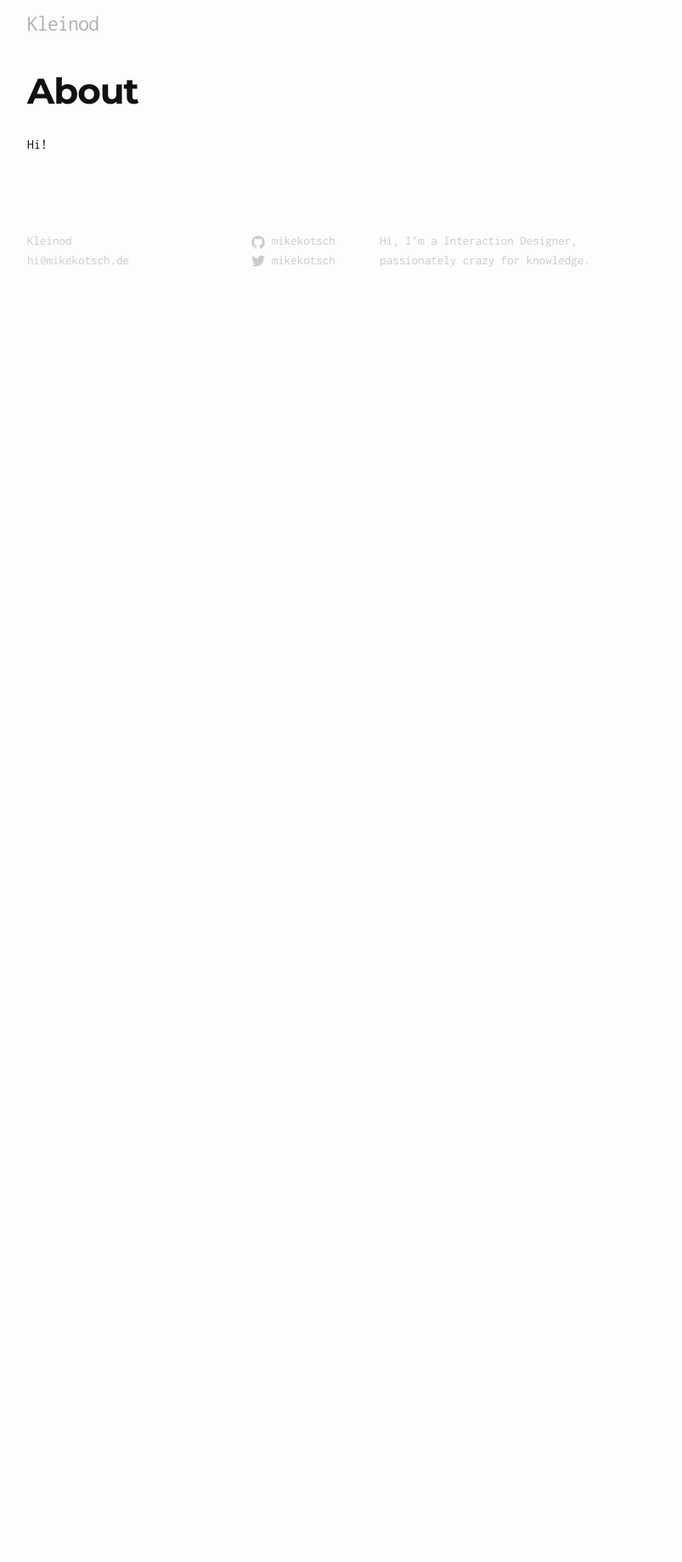
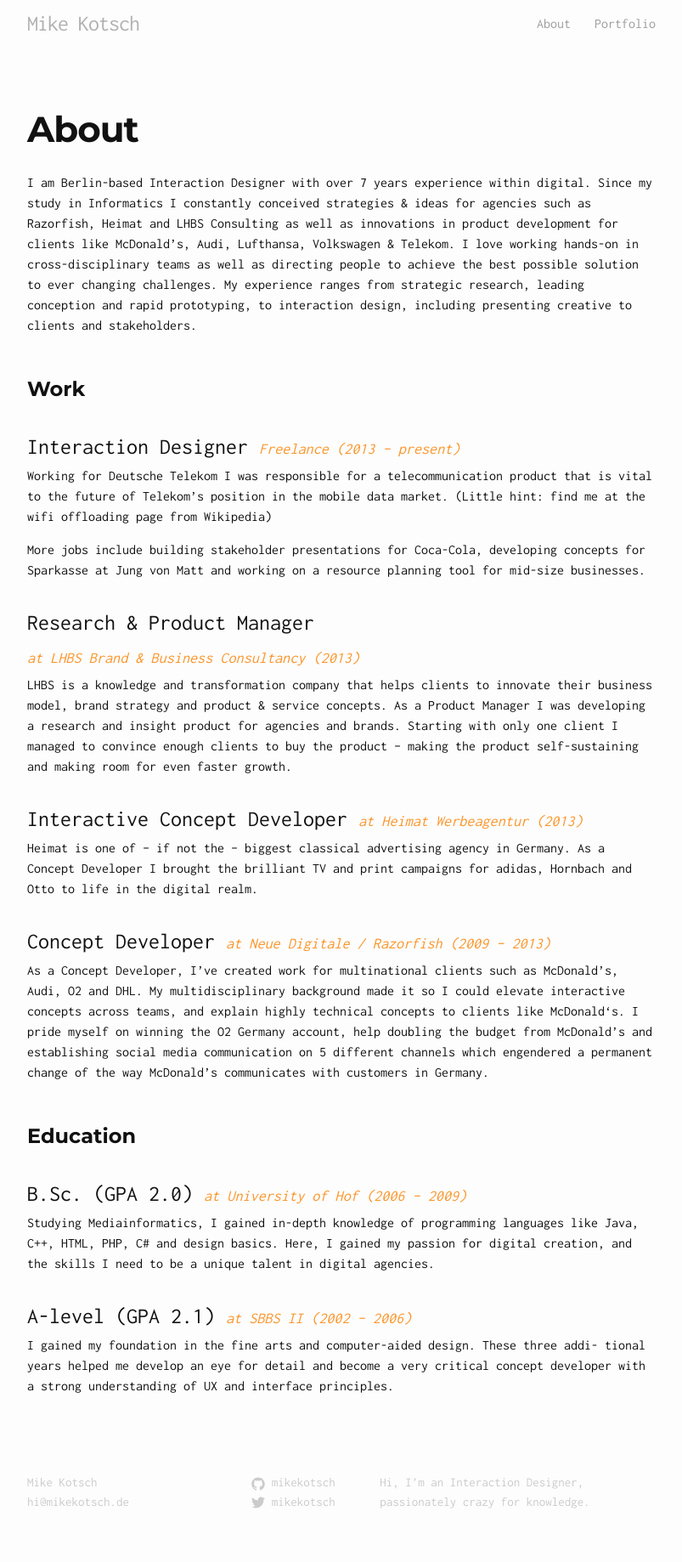
Before and after one commit to mikekotsch/mikekotsch.github.io, a Jekyll site: the page built from about.md, in a window 1280 px wide. Shown: the whole page at 85% size, without its empty margins (238-1041 px from the left). Built offline with Jekyll 4.4.1, drawn with Linux system fonts in a browser that asks for light colours; before the commit the page ends 900 px from its top, so only the background shows below that.

Commit message:
About and Portfolio

```diff
--- a/_config.yml
+++ b/_config.yml
@@ -1,8 +1,8 @@
 # Site settings
-title: Kleinod
+title: Mike Kotsch
 email: hi@mikekotsch.de
 description: > # this means to ignore newlines until "baseurl:"
-  Hi, I’m a Interaction Designer, passionately crazy for knowledge.
+  Hi, I’m an Interaction Designer, passionately crazy for knowledge.
 baseurl: "" # the subpath of your site, e.g. /blog/
 url: “mikekotsch.de” # the base hostname & protocol for your site
 twitter_username: mikekotsch
--- a/_includes/header.html
+++ b/_includes/header.html
@@ -16,7 +16,7 @@
       <div class="trigger">
         {% for page in site.pages %}
           {% if page.title %}
-          <!-- <a class="page-link" href="{{ page.url | prepend: site.baseurl }}">{{ page.title }}</a> -->
+          <a class="page-link" href="{{ page.url | prepend: site.baseurl }}">{{ page.title }}</a>
           {% endif %}
         {% endfor %}
       </div>
--- a/_posts/2014-11-25-sketch-plugins.markdown
+++ b/_posts/2014-11-25-sketch-plugins.markdown
@@ -4,7 +4,7 @@ title:  Sketch plugins
 date:   2014-11-25 11:36:51
 categories: sketch resources plugin
 ---
-For months now I’m stoked by the opportunities that [Sketch][sketch] offers to people like me. With that, I mean people that want to translate ideas into tangible outcomes rather quickly, which never worked out for me using Photoshop or other tools. Since Sketch is so open, fantastic plugins pop up on a regular basis. Here are the best add ons that crossed my way so far:
+For months now I’m stoked about the opportunities that [Sketch][sketch] offers to people like me. With that, I mean people that want to translate ideas into tangible outcomes rather quickly, which never worked out for me using Photoshop or other tools. Since Sketch is so open, fantastic plugins pop up on a regular basis. Here are the best add ons that crossed my way so far:
 
 + [Sketch Notebook][sketch-notebook] *(Turn your Sketch dartboards into describable wireframes with ease)*
 + [Sketch Commands][sketch-commands] *(Handles everything around exporting of your Sketch files perfectly)*
--- a/_sass/_base.scss
+++ b/_sass/_base.scss
@@ -37,9 +37,30 @@ ul, ol, dl, figure,
 
 h1 {
   font-family: $headline-font;
+  margin: 45px 0 0 0;
 }
 
+h3 {
+    margin-top: 30px;
+    margin-bottom: 3px;
+}
 
+h3 em {
+  font-size: .7em;
+  color: $brand-color;
+  white-space: nowrap;
+  margin-top: 0px;
+  margin-bottom: 5px;
+}
+
+hr {
+  margin: 5em 0;
+  border-color: $grey-color-light;
+  height: 1px;
+  border-width: 0;
+  color: $grey-color-light;
+  background-color: $grey-color-light;
+}
 
 /**
  * Images
@@ -49,6 +70,25 @@ img {
     vertical-align: middle;
 }
 
+.fifty {
+    max-width: 45%;
+    padding-right: 15px;
+    float: left;
+}
+
+.clear {
+  clear: both;
+}
+
+.next {
+  text-align: center;
+  font-size: 5em;
+}
+
+.next a {
+  color: $grey-color-light !important;
+  text-decoration: none !important;
+}
 
 
 /**
--- a/_sass/_layout.scss
+++ b/_sass/_layout.scss
@@ -6,11 +6,11 @@
     //border-bottom: 1px solid $grey-color-light;
     min-height: 56px;
 
+    opacity: 0.4;
+    filter: alpha(opacity=40);
+
     // Positioning context for the mobile navigation icon
     position: relative;
-
-    opacity: 0.4;
-    filter: alpha(opacity=40);
 }
 
 .site-title {
--- a/about.md
+++ b/about.md
@@ -4,4 +4,30 @@ title: About
 permalink: /about/
 ---
 
-Hi!
+I am Berlin-based Interaction Designer with over 7 years experience within digital. Since my study in Informatics I constantly conceived strategies & ideas for agencies such as Razorfish, Heimat and LHBS Consulting as well as innovations in product development for clients like McDonald’s, Audi, Lufthansa, Volkswagen & Telekom. I love working hands-on in cross-disciplinary teams as well as directing people to achieve the best possible solution to ever changing challenges. My experience ranges from strategic research, leading conception and rapid prototyping, to interaction design, including presenting creative to clients and stakeholders.
+
+# Work
+
+### Interaction Designer *Freelance (2013 – present)*
+Working for Deutsche Telekom I was responsible for a telecommunication product that is vital to the future of Telekom’s position in the mobile data market. (Little hint: find me at the wifi offloading page from Wikipedia)
+
+More jobs include building stakeholder presentations for Coca-Cola, developing concepts for Sparkasse at Jung von Matt and working on a resource planning tool for mid-size businesses.
+
+### Research & Product Manager *at LHBS Brand & Business Consultancy (2013)*
+LHBS is a knowledge and transformation company that helps clients to innovate their business model, brand strategy and product & service concepts.
+As a Product Manager I was developing a research and insight product for agencies and brands. Starting with only one client I managed to convince enough clients to buy the product – making the product self-sustaining and making room for even faster growth.
+
+### Interactive Concept Developer *at Heimat Werbeagentur (2013)*
+Heimat is one of – if not the – biggest classical advertising agency in Germany. As a Concept Developer I brought the brilliant TV and print campaigns for adidas, Hornbach and Otto to life in the digital realm.
+
+### Concept Developer *at Neue Digitale / Razorfish (2009 – 2013)*
+As a Concept Developer, I’ve created work for multinational clients such as McDonald’s, Audi, O2 and DHL. My multidisciplinary background made it so I could elevate interactive concepts across teams, and explain highly technical concepts to clients like McDonald‘s.
+I pride myself on winning the O2 Germany account, help doubling the budget from McDonald’s and establishing social media communication on 5 different channels which engendered a permanent change of the way McDonald’s communicates with customers in Germany.
+
+# Education
+
+### B.Sc. (GPA 2.0) *at University of Hof (2006 – 2009)*
+Studying Mediainformatics, I gained in-depth knowledge of programming languages like Java, C++, HTML, PHP, C# and design basics. Here, I gained my passion for digital creation, and the skills I need to be a unique talent in digital agencies.
+
+### A-level (GPA 2.1) *at SBBS II (2002 – 2006)*
+I gained my foundation in the fine arts and computer-aided design. These three addi- tional years helped me develop an eye for detail and become a very critical concept developer with a strong understanding of UX and interface principles.
```
Also changed, not shown: portfolio.md (added, +53 -0 lines), _images/mcdonalds.png (added), 1 other file.
